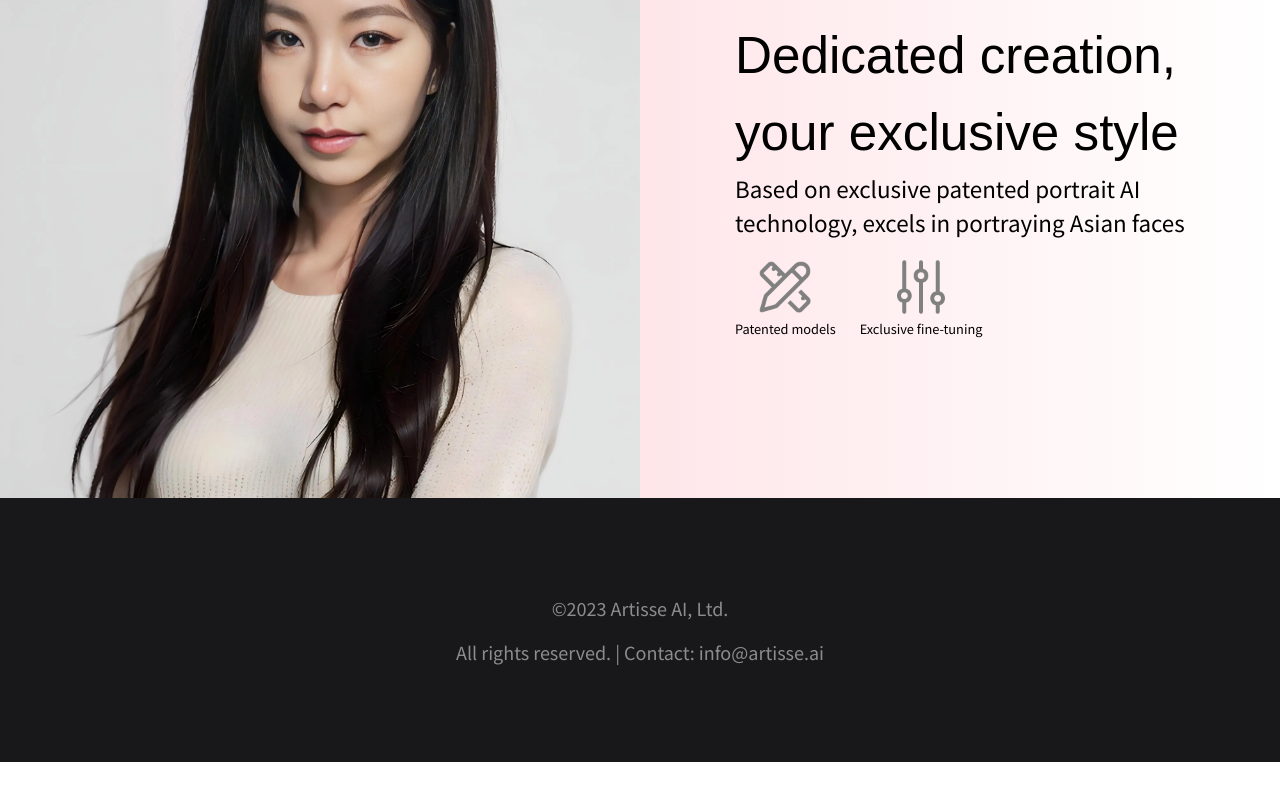
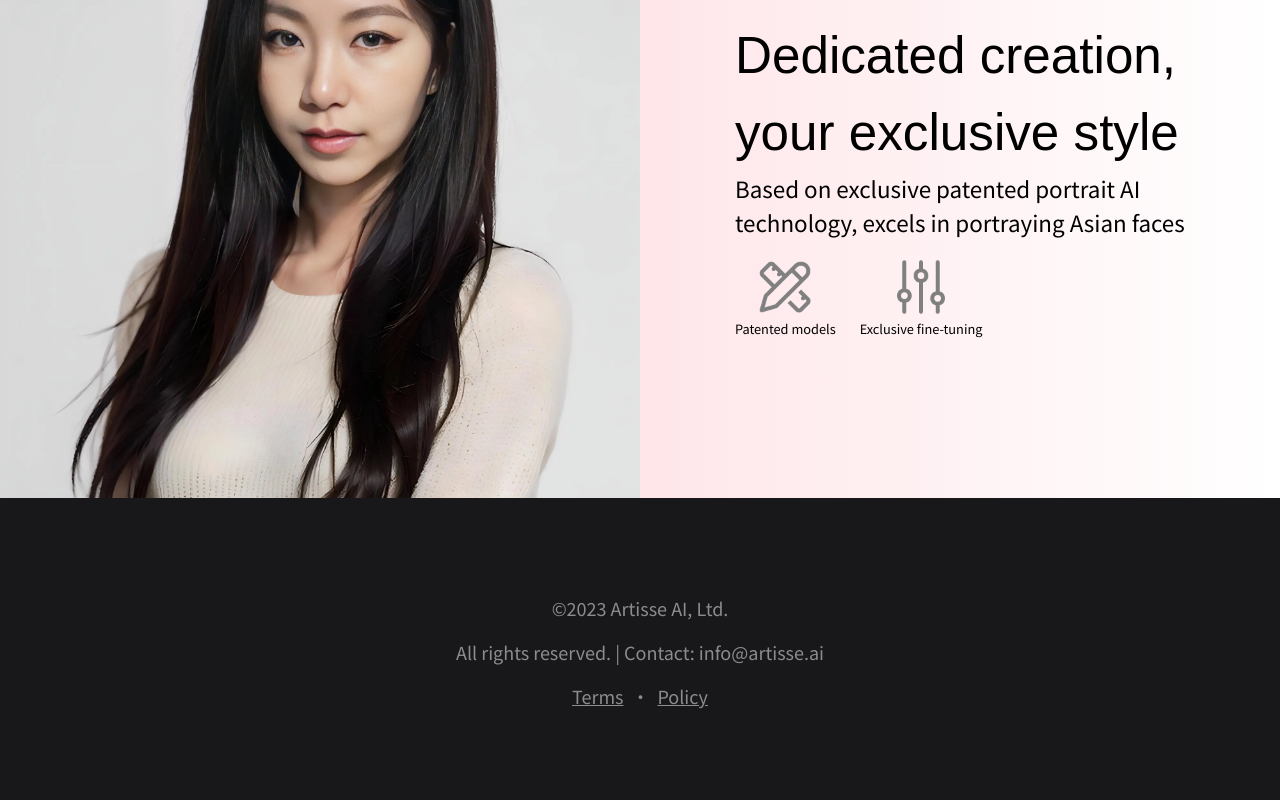
Before and after one commit to jhigger/artisse, a Next.js app: page / in a window 1280 px wide. Shown: the part 3683-4483 px from the top of the page. Before the commit the page ends 4445 px from the top, so only its background shows below. Built offline with nearby package versions, Linux system fonts and the light colour scheme; a web font is replaced by a local one.

Commit message:
terms and policy link

```diff
--- a/src/components/Footer.tsx
+++ b/src/components/Footer.tsx
@@ -1,3 +1,4 @@
+import Link from "next/link";
 import locale, { type LocaleOption } from "~/locale";
 
 const Footer = ({ localeOption }: { localeOption: LocaleOption }) => {
@@ -20,6 +21,15 @@ const Footer = ({ localeOption }: { localeOption: LocaleOption }) => {
 					</a>
 					{p2}
 				</p>
+				<div className="inline-flex gap-2">
+					<Link className="underline" href="/terms" target="_blank">
+						Terms
+					</Link>
+					&middot;
+					<Link className="underline" href="/policy" target="_blank">
+						Policy
+					</Link>
+				</div>
 			</div>
 		</footer>
 	);
```
